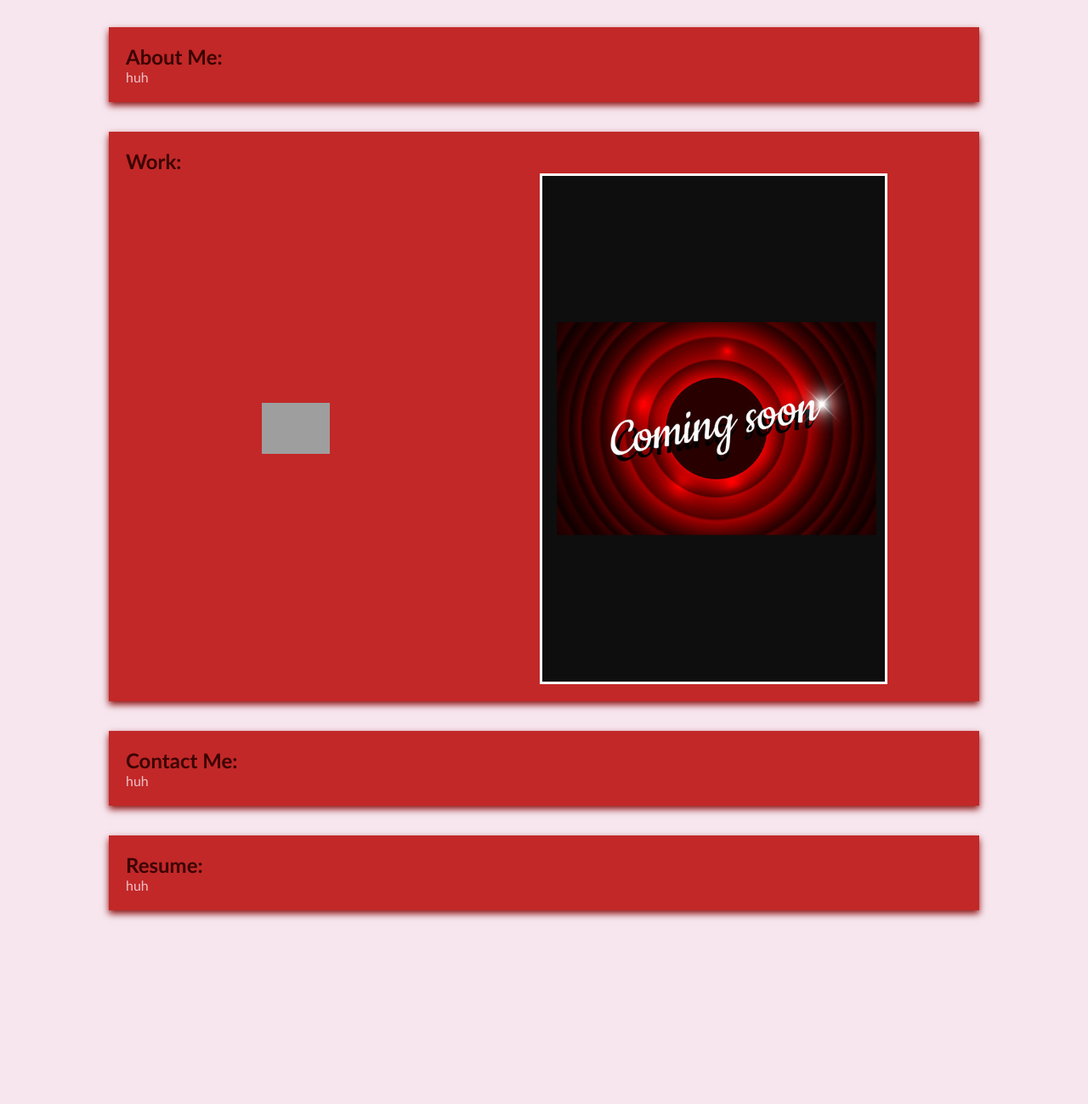
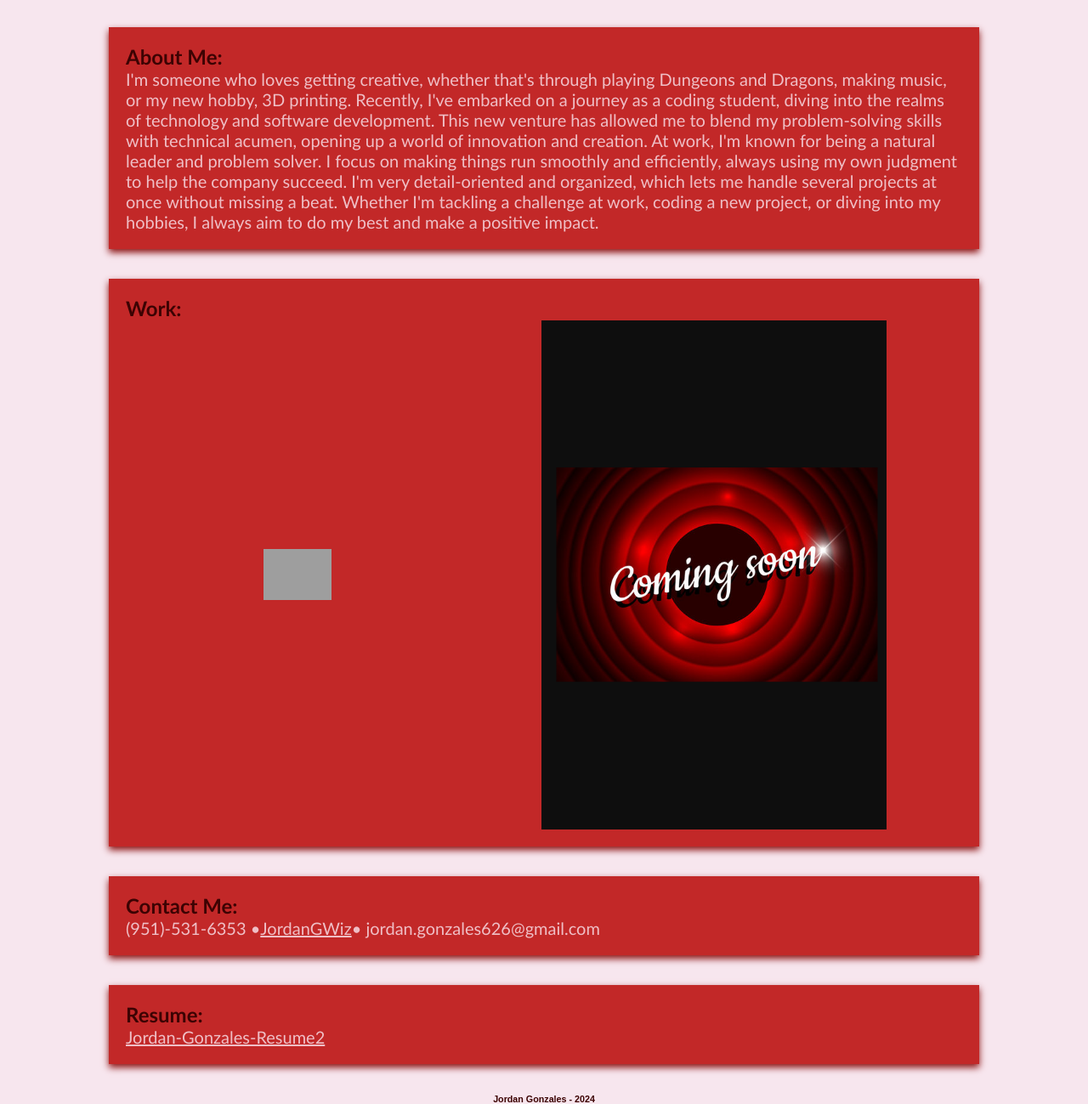
Before and after one commit to JordanGWiz/Jordan-Dev-Design, a plain HTML site: page index.html in a window 1280 px wide. Shown: the part 274-1573 px from the top of the page at 85% size. Before the commit the page ends 1380 px from the top, so only its background shows below. Drawn offline with Linux system fonts and the light colour scheme; grey boxes are pictures that could not be loaded.

Commit message:
Adding Info in HTML and adjusting CSS as needed.

```diff
--- a/assets/css/style.css
+++ b/assets/css/style.css
@@ -69,12 +69,19 @@ h2 {
   display: flex;
 }
 
+h4,
 p {
   font-family: "Trebuchet MS", "Lucida Sans Unicode", "Lucida Grande",
     "Lucida Sans", Arial, sans-serif;
-  font-size: 50 px;
   color: var(--pink);
   display: flex;
+  font-weight: 300;
+  font-size: 20px;
+}
+
+footer {
+  text-align: center;
+  color: var(--crimson);
 }
 
 .column {
@@ -108,7 +115,6 @@ p {
   display: flex;
   flex-wrap: wrap;
   max-width: 70%;
-  border: solid white;
 }
 
 @media screen and (max-width: 768px) {
--- a/index.html
+++ b/index.html
@@ -11,7 +11,7 @@
   <body>
     <header>
       <h1>Jordan Gonzales</h1>
-      <nav class="navigation">
+      <nav>
         <ul>
           <li>
             <a href="#about-me">About Me</a>
@@ -36,10 +36,22 @@
     <section class="box-content" id="about-me">
       <article>
         <h2>About Me:</h2>
+        <h4>
+          I'm someone who loves getting creative, whether that's through playing
+          Dungeons and Dragons, making music, or my new hobby, 3D printing.
+          Recently, I've embarked on a journey as a coding student, diving into
+          the realms of technology and software development. This new venture
+          has allowed me to blend my problem-solving skills with technical
+          acumen, opening up a world of innovation and creation. At work, I'm
+          known for being a natural leader and problem solver. I focus on making
+          things run smoothly and efficiently, always using my own judgment to
+          help the company succeed. I'm very detail-oriented and organized,
+          which lets me handle several projects at once without missing a beat.
+          Whether I'm tackling a challenge at work, coding a new project, or
+          diving into my hobbies, I always aim to do my best and make a positive
+          impact.
+        </h4>
       </article>
-      <aside>
-        <p>huh</p>
-      </aside>
     </section>
 
     <section class="box-content" id="work">
@@ -64,17 +76,30 @@
     <section class="box-content" id="contact-me">
       <article>
         <h2>Contact Me:</h2>
-        <p>huh</p>
+        <p>
+          (951)-531-6353 •
+          <a style="color: #efbfc6" href="https://github.com/JordanGWiz">
+            JordanGWiz</a
+          >
+          • jordan.gonzales626@gmail.com
+        </p>
       </article>
     </section>
 
     <section class="box-content" id="resume">
       <article>
         <h2>Resume:</h2>
+        <p>
+          <a
+            style="color: #efbfc6"
+            href="./assets/images/Jordan_Gonzales_Resume2.pdf"
+            >Jordan-Gonzales-Resume2</a
+          >
+        </p>
       </article>
-      <aside>
-        <p>huh</p>
-      </aside>
     </section>
   </body>
+  <footer>
+    <h6>Jordan Gonzales - 2024</h6>
+  </footer>
 </html>
```
Also changed, not shown: assets/images/coming-soon.jpg (deleted), 1 other file.
